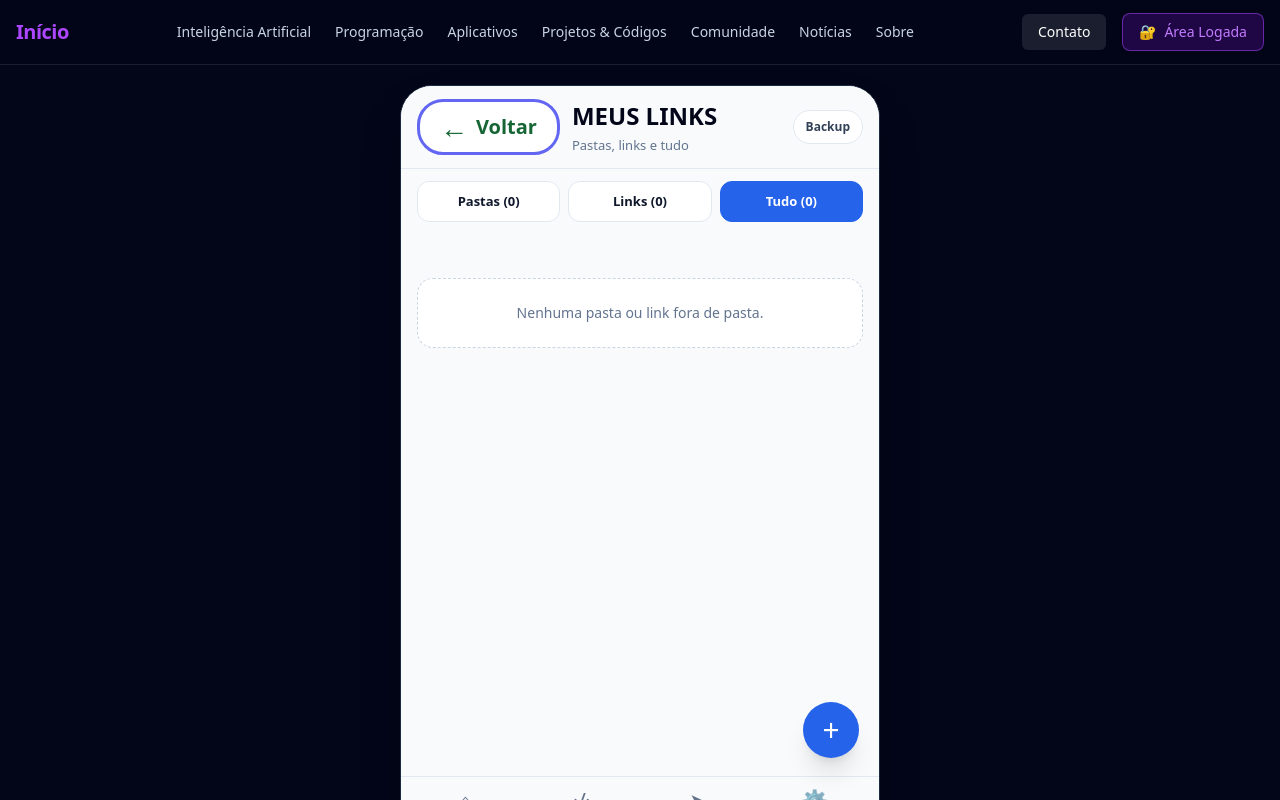
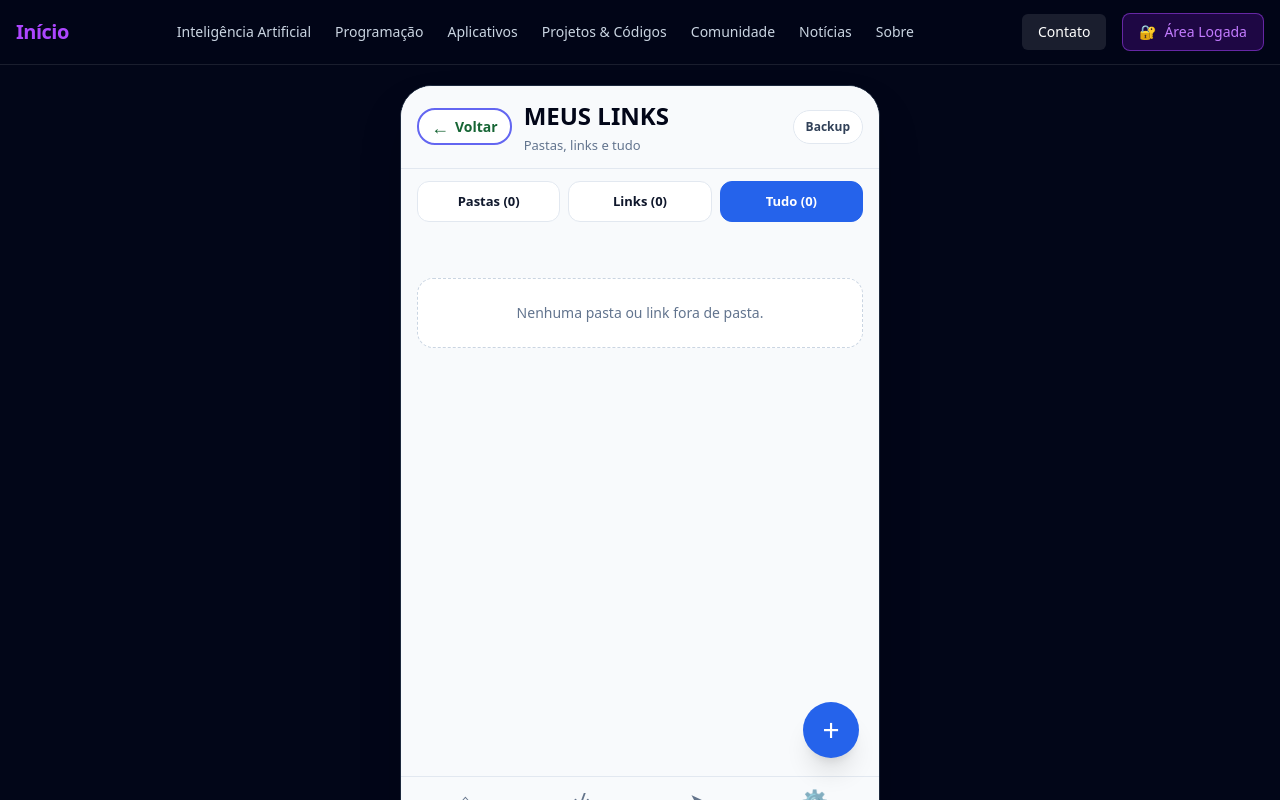
Before and after one commit to periclesreis/laboratorio-ia, a Next.js app: page /links-notas in a window 1280 px wide. Both pictures are taken after a click on the button 640 px from the left and 329 px from the top of the page. Shown: the top 800 px of the page. Built offline with nearby package versions, Linux system fonts and the light colour scheme.

Commit message:
Inclusao de Links & Notas versão Web

```diff
--- a/app/links-notas/page.tsx
+++ b/app/links-notas/page.tsx
@@ -2968,7 +2968,7 @@ function BackButton({
     <button
       type="button"
       onClick={onClick}
-      className="inline-flex shrink-0 items-center gap-2 rounded-[26px] border-[3px] bg-white px-5 py-2.5 text-[20px] font-black active:opacity-75"
+      className="inline-flex shrink-0 items-center gap-1.5 rounded-[18px] border-[2px] bg-white px-3 py-1.5 text-[14px] font-black active:opacity-75"
       style={{
         borderColor: "#6366F1",
         color: "#166534",
@@ -2977,7 +2977,7 @@ function BackButton({
       aria-label={label}
       title={label}
     >
-      <span className="text-[28px] leading-none">←</span>
+      <span className="text-[18px] leading-none">←</span>
       <span>{label}</span>
     </button>
   );
```
